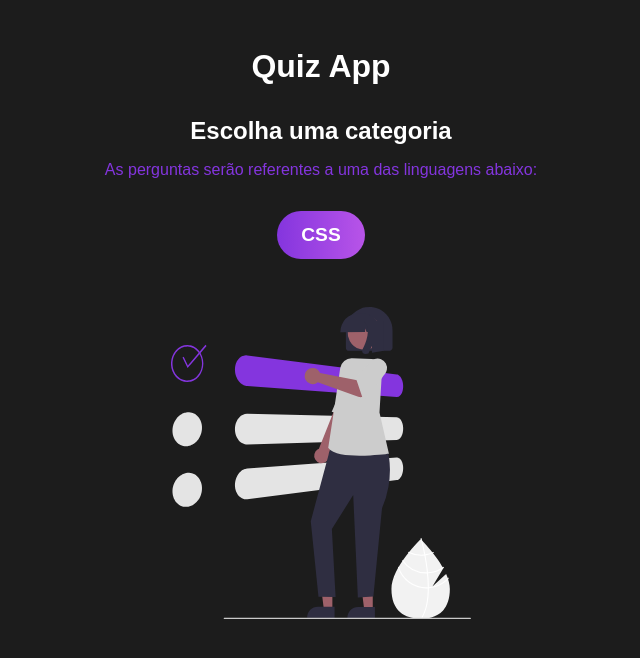
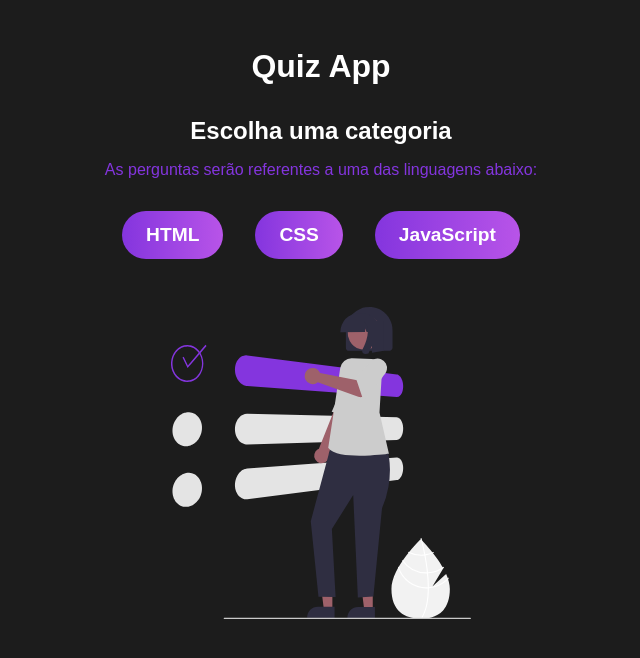
Before and after one commit to alexandrerogeriosn93/project-react-quiz, a React app: page / in a window 1280 px wide. Both pictures are taken after a click on the button "Iniciar". Shown: the top 658 px of the page, without its empty margins (319-959 px from the left). Built offline with nearby package versions, Linux system fonts and the light colour scheme; the HTML template or start-up script is replaced by a standard one.

Commit message:
feat: add function to choose category

```diff
--- a/src/App.jsx
+++ b/src/App.jsx
@@ -1,4 +1,4 @@
-import { useContext, useEffect } from "react";
+import { useContext } from "react";
 import { QuizContext } from "./context/quiz";
 
 import GameOver from "./components/GameOver";
@@ -10,10 +10,6 @@ import "./App.css";
 
 function App() {
   const [quizState, dispatch] = useContext(QuizContext);
-
-  useEffect(() => {
-    dispatch({ type: "REORDER_QUESTION" });
-  }, []);
 
   return (
     <div className="App">
--- a/src/components/PickCategory.jsx
+++ b/src/components/PickCategory.jsx
@@ -6,12 +6,26 @@ import Category from "../img/category.svg";
 import "./PickCategory.css";
 
 const PickCategory = () => {
+  const [quizState, dispatch] = useContext(QuizContext);
+
+  const chooseCategoryAndReorderQuestions = (category) => {
+    dispatch({ type: "START_GAME", payload: category });
+    dispatch({ type: "REORDER_QUESTION" });
+  };
+
   return (
     <div id="category">
       <h2>Escolha uma categoria</h2>
       <p>As perguntas serão referentes a uma das linguagens abaixo:</p>
       <div>
-        <button>CSS</button>
+        {quizState.questions.map((question) => (
+          <button
+            key={question.category}
+            onClick={() => chooseCategoryAndReorderQuestions(question.category)}
+          >
+            {question.category}
+          </button>
+        ))}
       </div>
       <img src={Category} alt="Categorias do Quiz" />
     </div>
--- a/src/context/quiz.jsx
+++ b/src/context/quiz.jsx
@@ -16,8 +16,21 @@ const quizReducer = (state, action) => {
   switch (action.type) {
     case "CHANGE_STATE":
       return { ...state, gameStage: STAGES[1] };
+    case "START_GAME":
+      let quizQuestions = null;
+
+      state.questions.forEach((question) => {
+        if (question.category === action.payload) {
+          quizQuestions = question.questions;
+        }
+      });
+
+      return { ...state, questions: quizQuestions, gameStage: STAGES[2] };
     case "REORDER_QUESTION":
-      return { ...state, questions: questions.sort(() => Math.random() - 0.5) };
+      return {
+        ...state,
+        questions: state.questions.sort(() => Math.random() - 0.5),
+      };
     case "CHANGE_QUESTION":
       const nextQuestion = state.currentQuestion + 1;
       let endGame = false;
@@ -29,7 +42,7 @@ const quizReducer = (state, action) => {
       return {
         ...state,
         currentQuestion: nextQuestion,
-        gameStage: endGame ? STAGES[2] : state.gameStage,
+        gameStage: endGame ? STAGES[3] : state.gameStage,
         answerSelected: false,
       };
     case "NEW_GAME":
```
Also changed, not shown: src/components/Question.jsx (+0 -7 lines).
